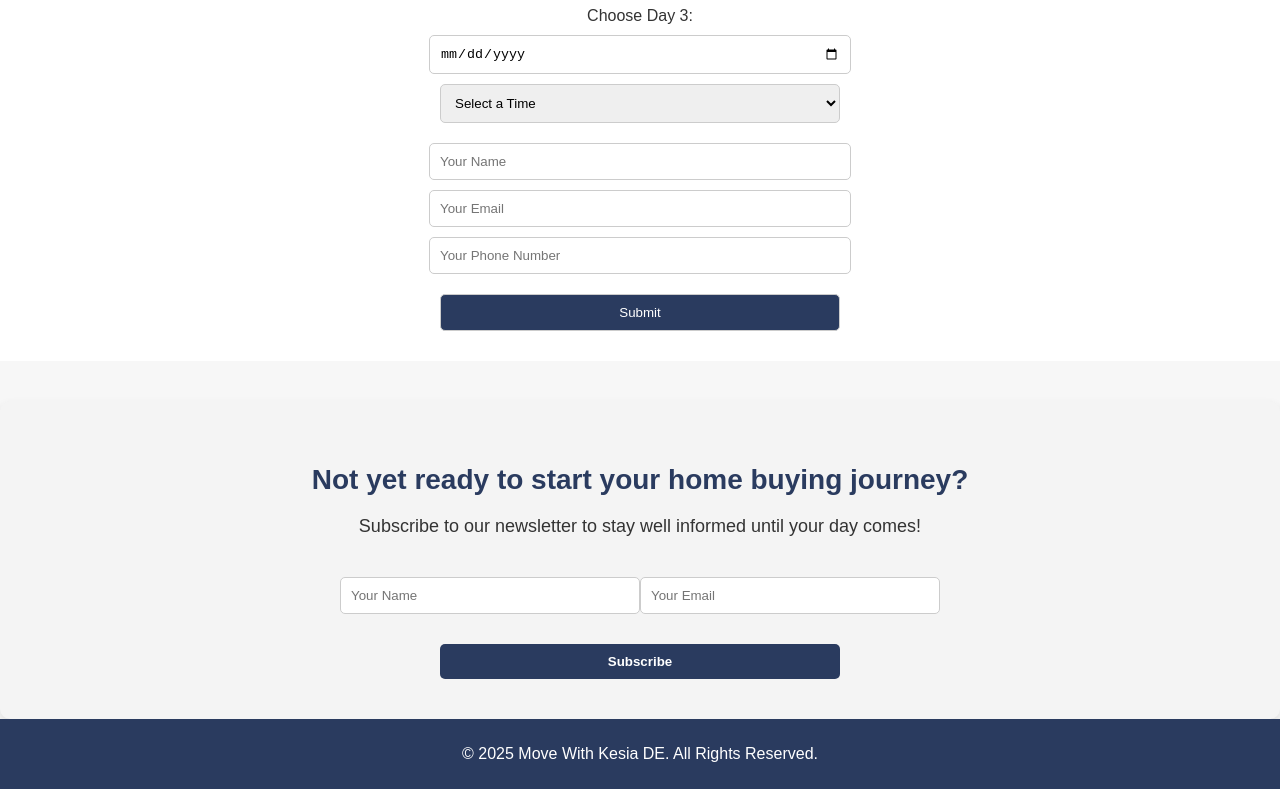
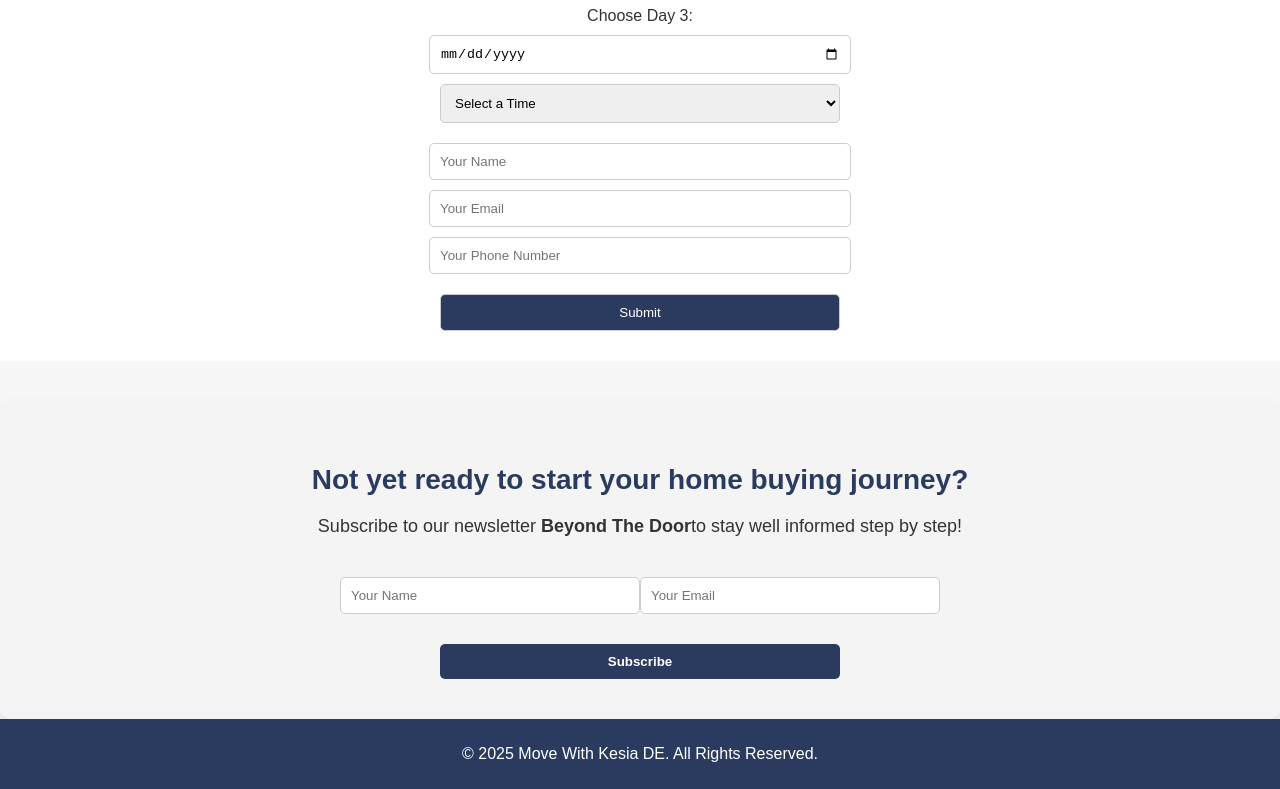
Before and after one commit to kaybcampp/realEstateSolutions302, a plain HTML site: page index/contact.html in a window 1280 px wide. Shown: the part 1082-1871 px from the top of the page. Drawn offline with Linux system fonts and the light colour scheme.

Commit message:
contact us page mentions Beyond The Door and the last image on the home page has been updated

```diff
--- a/index/contact.html
+++ b/index/contact.html
@@ -240,7 +240,7 @@
     <!-- Not Yet Ready Section -->
     <section class="not-ready">
         <h2>Not yet ready to start your home buying journey?</h2>
-        <p>Subscribe to our newsletter to stay well informed until your day comes!</p>
+        <p>Subscribe to our newsletter <b>Beyond The Door</b>to stay well informed step by step!</p>
         <form id="newsletter-form">
             <div class="input-group">
                 <input type="text" id="newsletter-name" name="name" placeholder="Your Name" required>
```
Also changed, not shown: index.html (+1 -1 lines).
